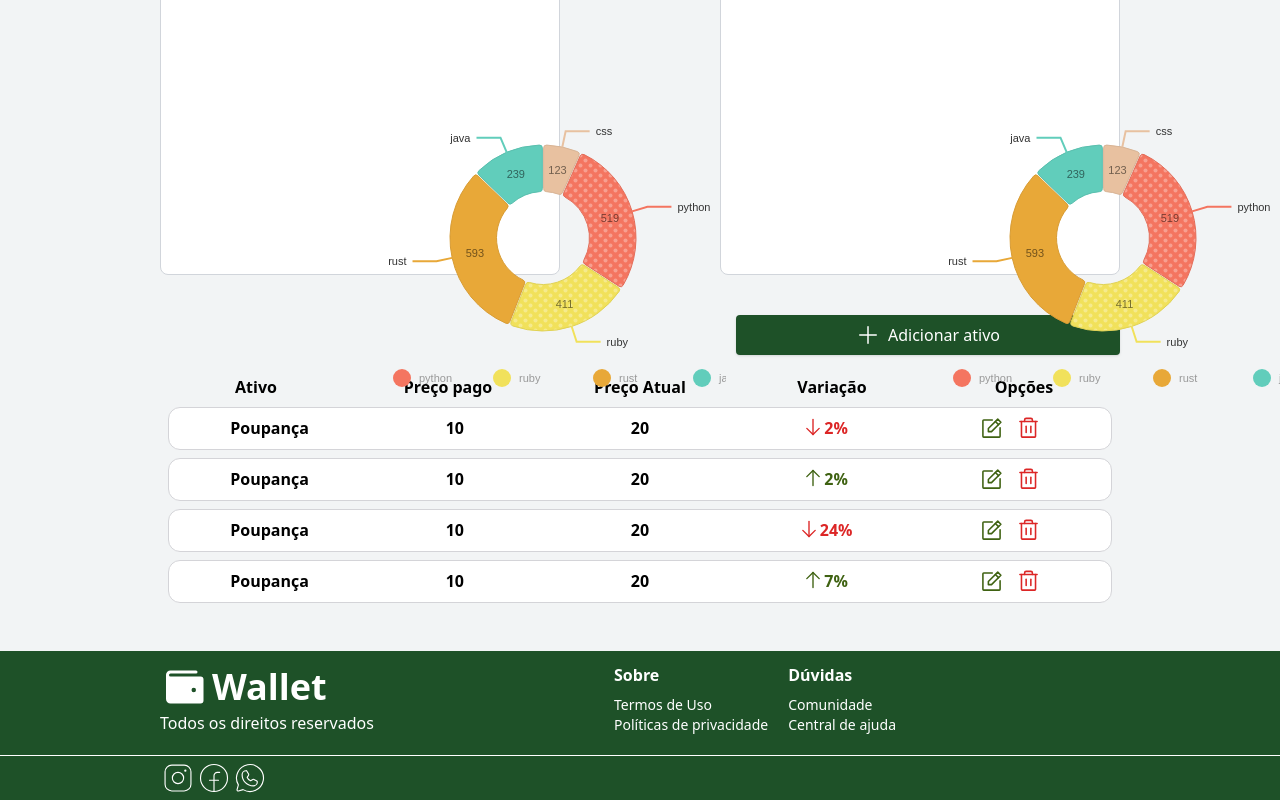
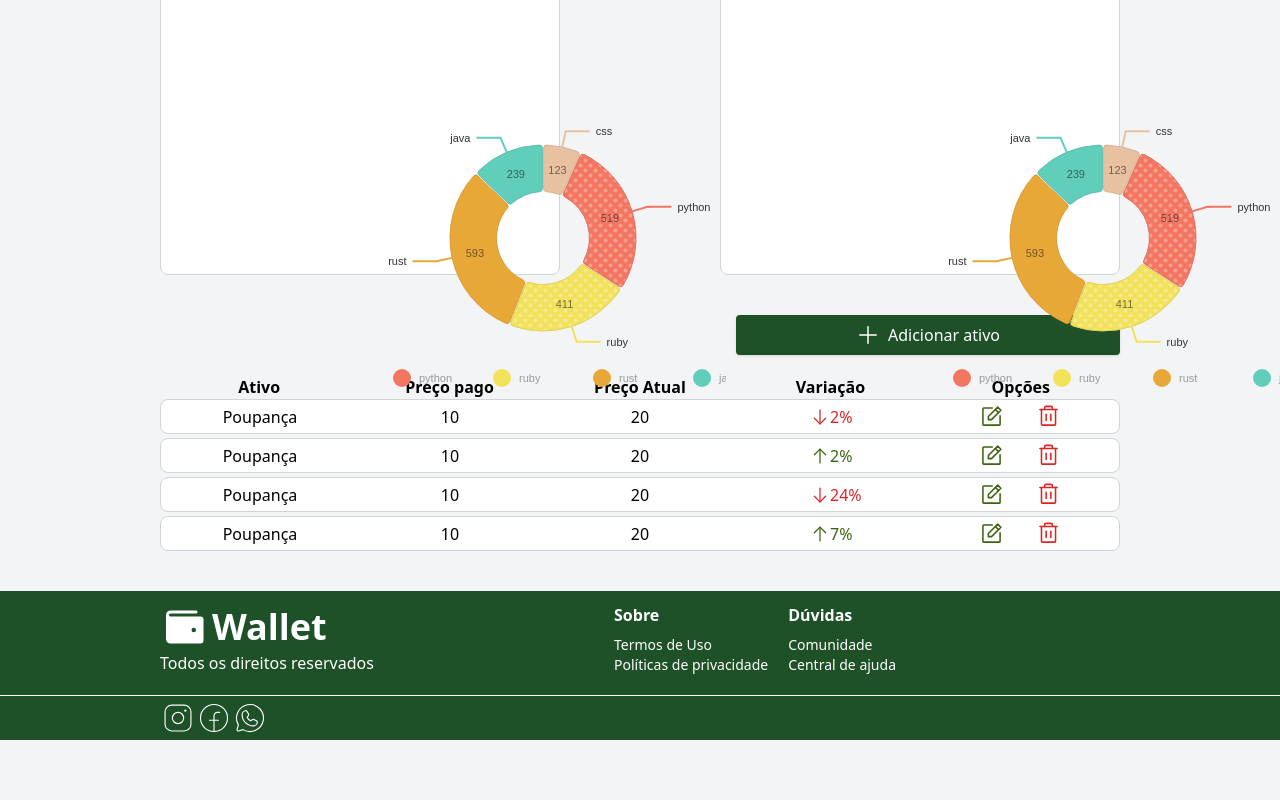
Before and after one commit to robsonvasquez/Carteira_de_Invertimento, a React (Vite) app in the folder investment-wallet-web/: page / in a window 1280 px wide. Shown: the part 873-1673 px from the top of the page. After the commit the page ends 1613 px from the top, so only its background shows below. Built offline with nearby package versions, Linux system fonts and the light colour scheme.

Commit message:
Update: Table

```diff
--- a/investment-wallet-web/src/components/table/Table.tsx
+++ b/investment-wallet-web/src/components/table/Table.tsx
@@ -18,28 +18,31 @@ import colors from 'tailwindcss/colors';
 export default function Table(props : TableProps){
   return(
 
-      <table className='w-full rounded-xl font-semibold'>
-        <tr className="flex justify-around ">
+      <table className='w-full font-medium'>
+        <tr className="flex font-semibold px-1">
           {props.header.map((h : string) => (
-            <td className='text-center w-1/5'>{h}</td>
+            <th className='w-1/5 flex justify-center items-center'>{h}</th>
           ))}
         </tr>
-
+        <div className='flex flex-col gap-1'>
         {props.list.map((l : ElementProps) => (
-            <tr className='bg-white flex border border-zinc-300 rounded-xl p-2 m-2'>
-              <td className='text-center w-1/5'>{l.active}</td>
-              <td className='text-center w-1/5'>{l.currentPrice}</td>
-              <td className='text-center w-1/5'>{l.paidPrice}</td>
-              <td className={`flex flex-row justify-center w-1/5 ${l.variation > 0 ? ('text-lime-800') : ('text-red-600')}`}>
-                {l.variation > 0 ? <ArrowUp size={22} /> : <ArrowDown size={22} />}
+          <tr className='bg-white flex border border-gray-300 rounded-lg p-1'>
+            <td className='w-1/5 flex justify-center items-center'>{l.active}</td>
+            <td className='w-1/5 flex justify-center items-center'>{l.currentPrice}</td>
+            <td className='w-1/5 flex justify-center items-center'>{l.paidPrice}</td>
+            <td className={`w-1/5 flex justify-start items-center ${l.variation > 0 ? ('text-lime-800') : ('text-red-600')}`}>
+              <div className='w-1/2 flex justify-end'>
+                {l.variation > 0 ? <ArrowUp size={20} /> : <ArrowDown size={20} />}
+              </div>
               {Math.abs(l.variation)}%
             </td>
-              <td className="flex justify-center gap-3 w-1/5">
+            <td className="flex justify-center gap-8 w-1/5">
               <NotePencil size={25} color={colors.lime[800]}/>
               <Trash size={25} color={colors.red[600]}/>
             </td>
           </tr>
         ))}
+        </div>
       </table>
 
   );
```
Lines whose indentation alone changed are shown as unchanged.
